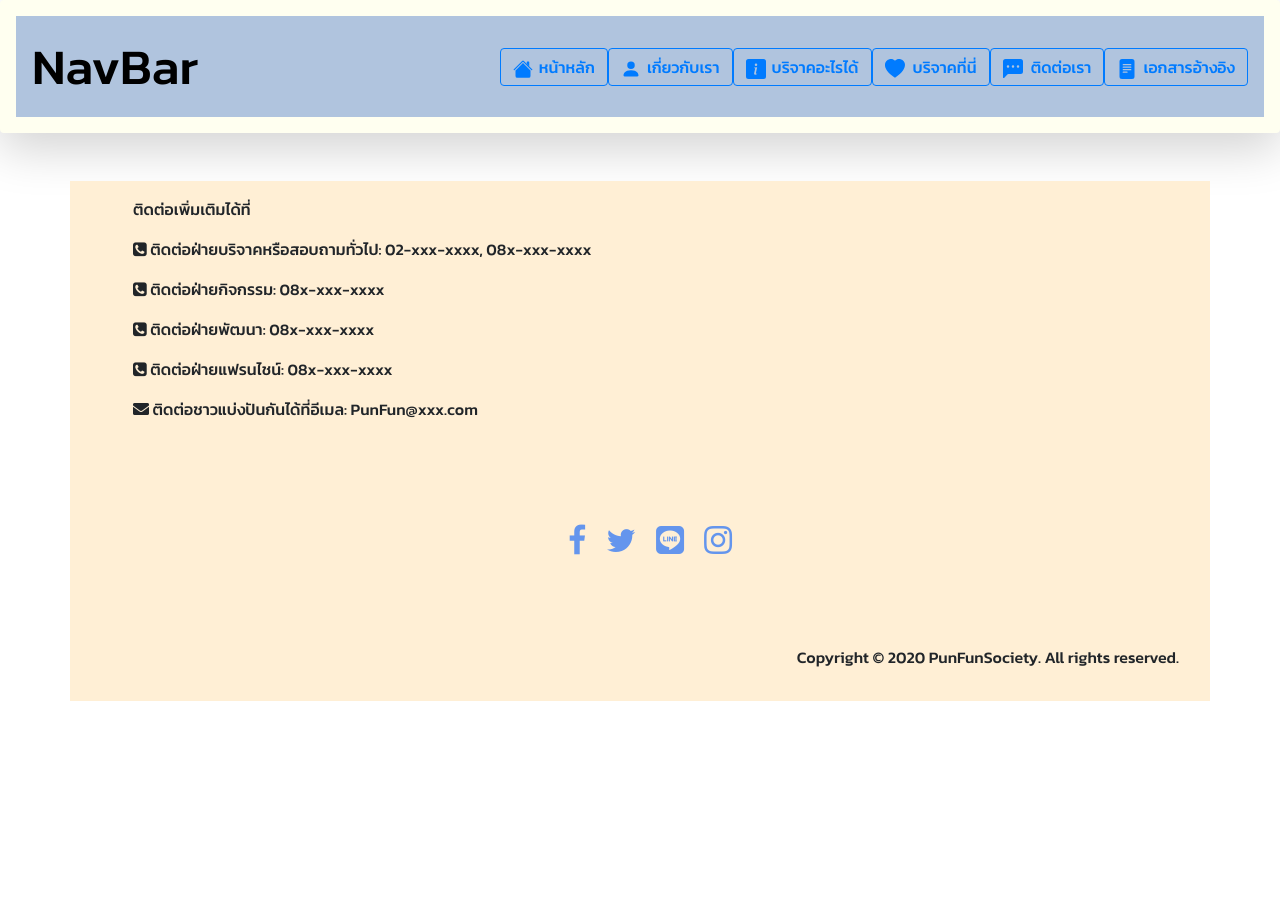
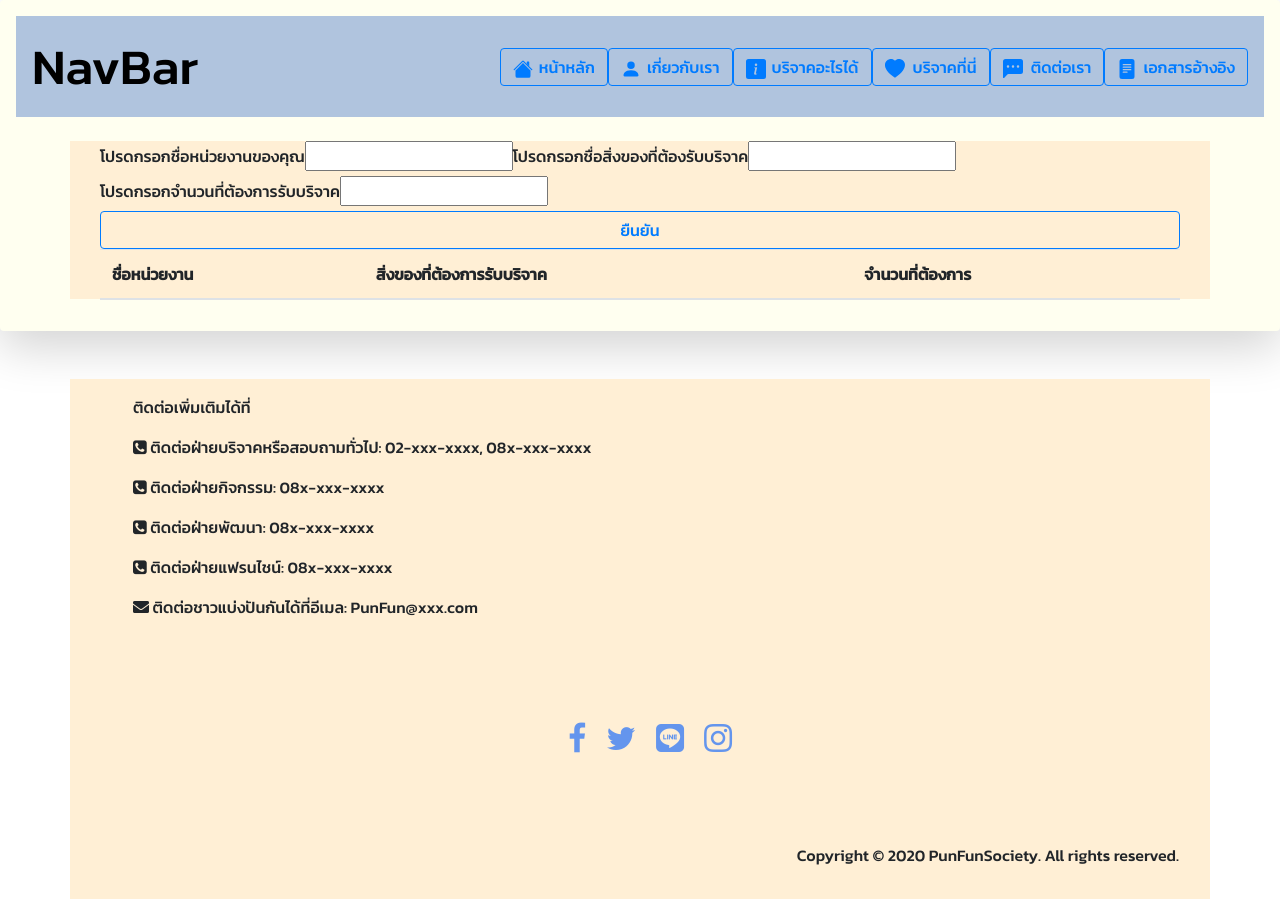
Before and after one commit to KitsadaGear/ProjectMid_Webtech, a Vue app: page /request-view in a window 1280 px wide. Before the commit the page ends 800 px from the top, so only its background shows below. Built offline with nearby package versions, Linux system fonts and the light colour scheme; what vue-moment, vue-simple-alert, vuefire would draw is missing.

Commit message:
Update Detail&ReqDonate

```diff
--- a/src/views/Detail.vue
+++ b/src/views/Detail.vue
@@ -1,12 +1,19 @@
 <template>
     <div class="container font-Kanit">
-    <div class="Head_Detail">
+      <menu-bar></menu-bar>
+      <p></p>
+      <div class="head_Detail" style="background-color: lightsteelblue">
+      <h1>สามารถบริจาคอะไรได้บ้าง?</h1>
+      </div>
+
+      <div class="Head_second_Detail">
         <h1><i class="fas fa-question-circle"></i>สามารถบริจาคอะไรได้บ้าง?</h1>
         <h2>เพจแบ่งปันกันเถอะของเรารับบริจาคสิ่งของต่างๆที่มีสภาพที่ดี เช่น เสื้อผ้า ยารักษาโรค ข้าวสารอาหารแห้ง
           เครื่องใช้ไฟฟ้า น้ำดื่ม ฯลฯ
         </h2>
         <h3><i class="fas fa-phone-square-alt"></i>หากต้องการติดต่อแบ่งปันกันเถอะหรือสอบถามทั่วไป: 02-xxx-xxxx, 08x-xxx-xxxx</h3>
       </div>
+      <hr class="wp-block-separator">
 
       <div class="card" style="width: 60rem;height: 60rem;">
         <img class="card-img-right"
@@ -26,7 +33,10 @@
         <p>3.แยกประเภทของเสื้อผ้า เพื่อลดภาระกับเจ้าหน้าที่ตอนคัดเลือกเสื้อผ้า เช่น เสื้อ กางเกง กระโปรง ผ้าคาดผม</p>
         <p>4.ราคาของเสื้อผ้า หากเสื้อผ้าเป็นแบรนด์เนมหรือราคาแพง ผู้แบ่งปันสามารถบอกราคากับเจ้าหน้าที่ได้ เพื่อการบริจาคได้เหมาะสม</p>
         <p>5.เสื้อผ้าที่ไม่ควรนำมาบริจาค เสื้อผ้าที่บริจาคได้ยาก เช่น ชุดยูนิฟอร์มต่างๆ ชุดนักเรียน ชุดชั้นในที่ผ่านการใช้งานแล้ว </p>
+
+        <div class="text-center">
           <a href="http://localhost:8080/login-view"><h2><button type="button" class="btn btn-warning">บริจาคเลย ></button></h2></a>
+        </div>
       </div>
       </div>
 
@@ -45,7 +55,10 @@
         <h1><i class="fas fa-exclamation-circle"></i>ข้อควรรู้ก่อนบริจาค<i class="fas fa-exclamation-circle"></i></h1>
         <p>1.มีสภาพที่สมบูรณ์หรือซ่อมแซมมาแล้วเรียบร้อย ไม่มีรูขาด คิดถึงผู้ที่ได้รับของของเราไปด้วยนะ</p>
         <p>2.ควรซักให้สะอาดมาก่อนนำมาบริจาค เพื่อป้องกันเชื้อรา แบคทีเรีย และกลิ่นไม่พึงประสงค์</p>
+
+        <div class="text-center">
           <a href="http://localhost:8080/login-view"><h2><button type="button" class="btn btn-warning">บริจาคเลย ></button></h2></a>
+        </div>
       </div>
       </div>
 
@@ -65,7 +78,10 @@
         <p>1.ตรวจสอบสภาพของกระเป๋าควรมีสภาพสมบูรณ์ สามารถใช้งานได้ ไม่ขาด ไม่มีรู ใส่ของได้</p>
         <p>2.ทำความสะอาดให้เรียบร้อยเพื่อป้องกันเชื้อรา ความอับชื้น อาจทำให้กระเป๋าเกิดการชำรุดได้</p>
         <p>3.หากกระเป๋ามีราคาแพงหรือแบรนด์เนมสามารถแจ้งเจ้าหน้าที่เพื่อเสนอราคาที่ไม่แพงมากจนเกินไป เพื่อการบริจาคที่เหมาะสม</p>
+
+        <div class="text-center">
           <a href="http://localhost:8080/login-view"><h2><button type="button" class="btn btn-warning">บริจาคเลย ></button></h2></a>
+        </div>
       </div>
       </div>
 
@@ -87,7 +103,10 @@
         <p>2.ควรตรวจสอบว่าบรรจุภัณฑ์มีรู รอยรั่ว หรือเสียหายหรือไม่ เพื่อป้องกันแมลงเข้าและอาหารถูกเชื้อโรคปะปน</p>
         <p>3.ไม่ควรนำอาหารสดหรืออาหารที่ต้องทานภายในวันเดียวมาบริจาค เนื่องจากการแพคของบริจาคจำเป็นต้องใช้เวลาและการเดินทางค่อนข้างนานก่อนบริจาค
         </p>
+
+        <div class="text-center">
           <a href="http://localhost:8080/login-view"><h2><button type="button" class="btn btn-warning">บริจาคเลย ></button></h2></a>
+        </div>
       </div>
       </div>
 
@@ -105,7 +124,10 @@
         <h1><i class="fas fa-exclamation-circle"></i>ข้อควรรู้ก่อนบริจาค<i class="fas fa-exclamation-circle"></i></h1>
         <p>1.ตรวจสอบวันหมดอายุของน้ำดื่มให้แน่ชัดก่อนบริจาค</p>
         <p>2.ควรตรวจสอบว่าบรรจุภัณฑ์มีรู รอยรั่ว หรือเสียหายหรือไม่ เพื่อป้องกันเชื้อโรคปะปน</p>
+
+        <div class="text-center">
           <a href="http://localhost:8080/login-view"><h2><button type="button" class="btn btn-warning">บริจาคเลย ></button></h2></a>
+        </div>
       </div>
       </div>
 
@@ -125,7 +147,10 @@
         <p>1.ควรซ่อมแซมหรือเครื่องใช้ไฟฟ้าอยู่ในสภาพสมบูรณ์พร้อมใช้งาน ป้องกันการช็อตของไฟฟ้าอาจเป็นอันตรายถึงชีวิตต่อผู้ใช้งานได้</p>
         <p>2.ทำความสะอาดเบื้องต้นก่อนนำมาบริจาค เครื่องใช้ไฟฟ้าที่สกปรกอาจส่งผลให้เกิดการนำไปใช้งานจะติดเชื้อโรค แบคทีเรียได้</p>
         <p>3.ควรมีใบรับประกันสินค้าหรือคู่มือวิธีการใช้งาน หากเครื่องใช้ไฟฟ้านั้นมีกรุณานำติดมาด้วย</p>
+
+        <div class="text-center">
           <a href="http://localhost:8080/login-view"><h2><button type="button" class="btn btn-warning">บริจาคเลย ></button></h2></a>
+        </div>
       </div>
       </div>
 
@@ -145,13 +170,23 @@
         <p>1.ตรวจสอบสภาพการใช้งานหรือซ่อมแซมก่อนนำไปบริจาค ต้องนึกถึงใจเขาใจเราเวลาใช้งานสิ่งของที่เราบริจาคให้</p>
         <p>2.ทำความสะอาดเบื้องต้นก่อนนำมาบริจาค สิ่งของที่สกปรกอาจส่งผลให้เกิดการนำไปใช้งานจะติดเชื้อโรค แบคทีเรียได้</p>
         <p>3.หากมีราคาแพงหรือแบรนด์เนมสามารถแจ้งเจ้าหน้าที่เพื่อความเหมาะสมในการบริจาค</p>
+
+        <div class="text-center">
           <a href="http://localhost:8080/login-view"><h2><button type="button" class="btn btn-warning">บริจาคเลย ></button></h2></a>
+        </div>
       </div>
       </div>
   </div>
 </template>
 
 <script>
+import MenuBar from "../components/Menubar.vue";
+
+export default {
+  components: {
+    MenuBar,
+  }
+};
 </script>
 
 <style>
@@ -183,7 +218,7 @@ p {
 }
 
 .container {
-    background-color: papayawhip;
+    background-color: #ffefd5;
 }
 
 </style>
--- a/src/views/RequestDonate.vue
+++ b/src/views/RequestDonate.vue
@@ -5,6 +5,53 @@
       style="background-color: #fffff0;"
     >
       <menu-bar></menu-bar>
+
+      <div>
+
+        <div role="main" class="container">
+
+          <div class="container mt-4">
+            <label>โปรดกรอกชื่อหน่วยงานของคุณ</label>
+            <input type="text">
+            <label> โปรดกรอกชื่อสิ่งของที่ต้องรับบริจาค</label>
+            <input type="text">
+            <label>โปรดกรอกจำนวนที่ต้องการรับบริจาค</label>
+            <input type="number">
+            <div style="text-align:center;">
+              <button
+                type="submit"
+                class="btn btn-outline-primary"
+                @click="updateDonate()"
+                >ยืนยัน</button>
+            </div>
+
+            <table class="table">
+              <thead>
+                <tr>
+                  <th>
+                    ชื่อหน่วยงาน
+                  </th>
+                  <th>
+                    สิ่งของที่ต้องการรับบริจาค
+                  </th>
+                  <th>
+                    จำนวนที่ต้องการ
+                  </th>
+                </tr>
+              </thead>
+
+              <tbody>
+                <tr>
+
+                </tr>
+              </tbody>
+            </table>
+          </div>
+
+        </div>
+
+      </div>
+
     </div>
     <footer-bar></footer-bar>
   </div>
```
Lines whose indentation alone changed are shown as unchanged.
